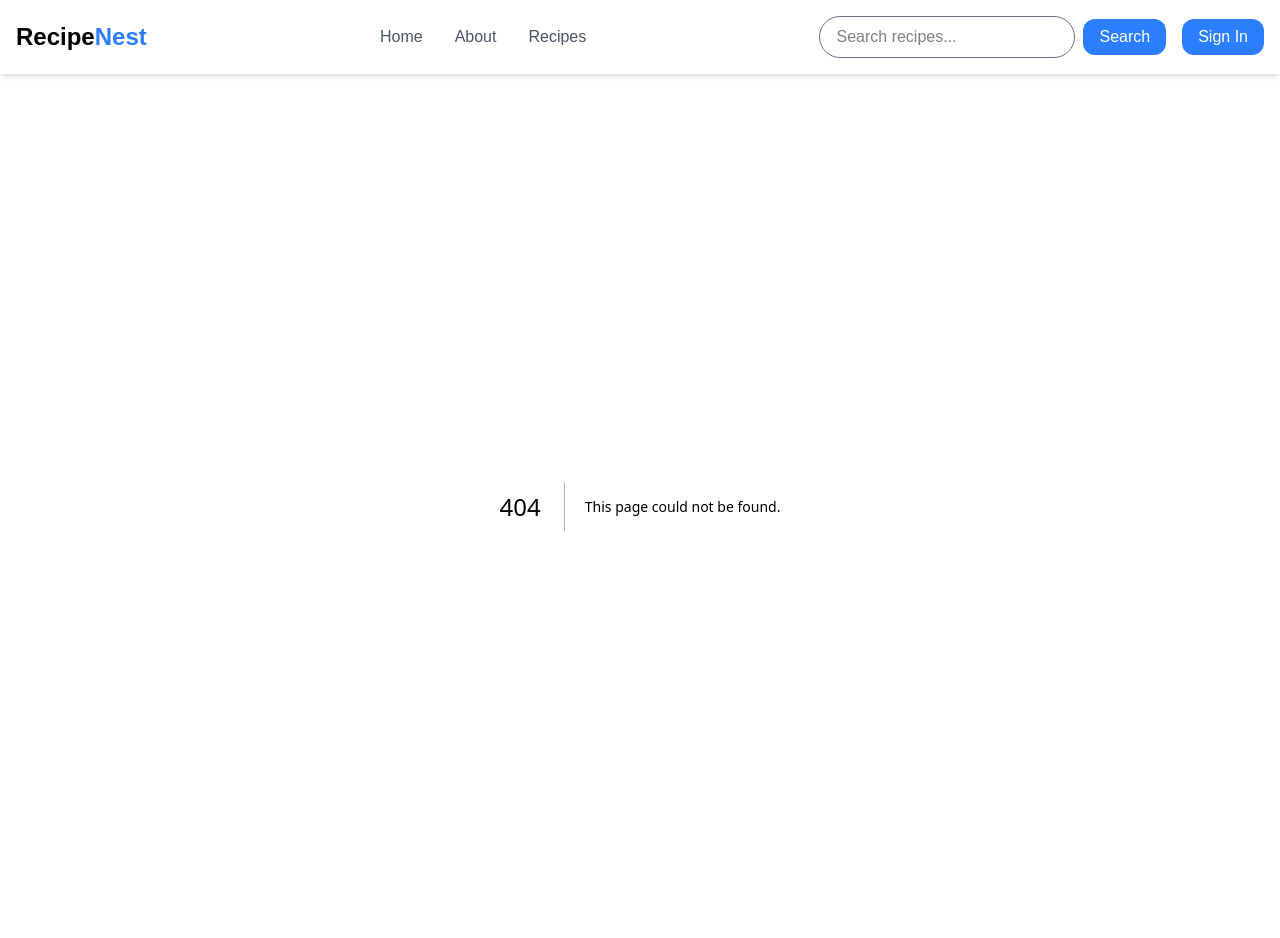
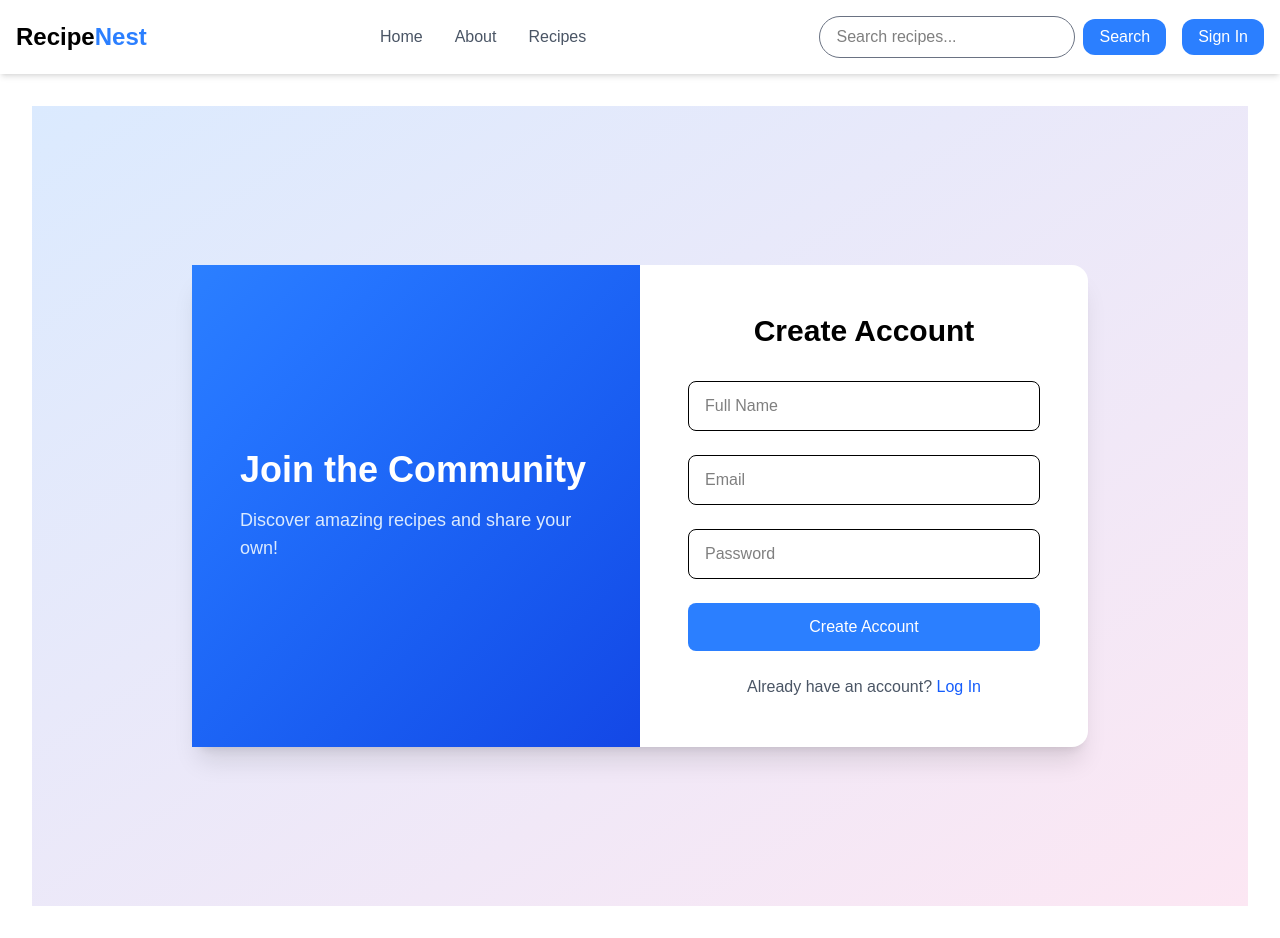
Before and after one commit to rashree55/cookbook, a Next.js app: page /auth/sign-up in a window 1280 px wide. Before the commit this address had no page. Built offline with nearby package versions, Linux system fonts and the light colour scheme; no server answers.

Commit message:
Added Supabase authentication & login

```diff
--- /dev/null
+++ b/app/auth/log-in/page.js
@@ -0,0 +1,76 @@
+"use client";
+
+import { useState } from "react";
+import { supabase } from "@/lib/supabaseClient";
+import { useRouter } from "next/navigation";
+
+export default function LoginPage() {
+  const router = useRouter();
+
+  const [formData, setFormData] = useState({
+    email: "",
+    password: "",
+  });
+
+  const [errorMessage, setErrorMessage] = useState("");
+
+  const handleInputChange = (e) => {
+    setFormData({ ...formData, [e.target.name]: e.target.value });
+  };
+
+  const handleSubmit = async () => {
+    const { data, error } = await supabase.auth.signInWithPassword({
+      email: formData.email,
+      password: formData.password,
+    });
+
+    if (error) {
+      setErrorMessage(error.message);
+      return;
+    }
+
+    router.push("/recipes");
+  };
+
+  return (
+    <div className="min-h-screen flex items-center justify-center bg-gray-100 p-4">
+      <div className="bg-white rounded-lg shadow-lg p-8 max-w-md w-full">
+        <h2 className="text-3xl font-bold text-center mb-6">Log In</h2>
+
+        {errorMessage && (
+          <p className="text-red-500 text-center mb-3">{errorMessage}</p>
+        )}
+
+        <div className="space-y-6">
+          <input
+            name="email"
+            value={formData.email}
+            onChange={handleInputChange}
+            placeholder="Email"
+            className="w-full px-4 py-3 border rounded-lg"
+          />
+          <input
+            type="password"
+            name="password"
+            value={formData.password}
+            onChange={handleInputChange}
+            placeholder="Password"
+            className="w-full px-4 py-3 border rounded-lg"
+          />
+
+          <button
+            onClick={handleSubmit}
+            className="w-full bg-blue-500 text-white py-3 rounded-lg hover:bg-blue-700"
+          >
+            Log In
+          </button>
+        </div>
+
+        <p className="text-center mt-6 text-gray-600">
+          Don't have an account?{" "}
+          <a href="/sign-up" className="text-blue-600">Create One</a>
+        </p>
+      </div>
+    </div>
+  );
+}
--- /dev/null
+++ b/app/auth/sign-up/page.js
@@ -0,0 +1,106 @@
+"use client";
+
+import { useState } from "react";
+import { supabase } from "@/lib/supabaseClient";
+import { useRouter } from "next/navigation";
+
+export default function SignUpPage() {
+  const router = useRouter();
+
+  const [formData, setFormData] = useState({
+    fullName: "",
+    email: "",
+    password: "",
+  });
+
+  const [errorMessage, setErrorMessage] = useState("");
+  const [loading, setLoading] = useState(false);
+
+  const handleInputChange = (e) => {
+    setFormData({ ...formData, [e.target.name]: e.target.value });
+  };
+
+  const handleSubmit = async () => {
+    setLoading(true);
+    setErrorMessage("");
+
+    const { data, error } = await supabase.auth.signUp({
+      email: formData.email,
+      password: formData.password,
+      options: {
+        data: { full_name: formData.fullName },
+      },
+    });
+
+    if (error) {
+      setLoading(false);
+      setErrorMessage(error.message);
+      return;
+    }
+
+    alert("Account created! Please check your email to verify.");
+    router.push("/log-in");
+  };
+
+  return (
+    <div className="min-h-screen bg-gradient-to-br from-blue-100 to-pink-100 flex items-center justify-center p-4">
+      <div className="bg-white rounded-2xl shadow-xl max-w-4xl w-full flex">
+
+        {/* LEFT SIDE */}
+        <div className="bg-gradient-to-br from-blue-500 to-blue-700 p-12 flex-1 text-white flex flex-col justify-center">
+          <h1 className="text-4xl font-bold mb-4">Join the Community</h1>
+          <p className="text-blue-100 text-lg">
+            Discover amazing recipes and share your own!
+          </p>
+        </div>
+
+        {/* RIGHT SIDE */}
+        <div className="flex-1 p-12">
+          <h2 className="text-3xl font-bold text-center mb-8">Create Account</h2>
+
+          {errorMessage && (
+            <p className="text-red-500 text-center mb-3">{errorMessage}</p>
+          )}
+
+          <div className="space-y-6">
+            <input
+              name="fullName"
+              value={formData.fullName}
+              onChange={handleInputChange}
+              placeholder="Full Name"
+              className="w-full px-4 py-3 border rounded-lg"
+            />
+            <input
+              name="email"
+              value={formData.email}
+              onChange={handleInputChange}
+              placeholder="Email"
+              className="w-full px-4 py-3 border rounded-lg"
+            />
+            <input
+              type="password"
+              name="password"
+              value={formData.password}
+              onChange={handleInputChange}
+              placeholder="Password"
+              className="w-full px-4 py-3 border rounded-lg"
+            />
+
+            <button
+              onClick={handleSubmit}
+              disabled={loading}
+              className="w-full bg-blue-500 text-white py-3 rounded-lg hover:bg-blue-700"
+            >
+              {loading ? "Creating account..." : "Create Account"}
+            </button>
+          </div>
+
+          <p className="text-center mt-6 text-gray-600">
+            Already have an account?{" "}
+            <a href="/log-in" className="text-blue-600">Log In</a>
+          </p>
+        </div>
+      </div>
+    </div>
+  );
+}
```
